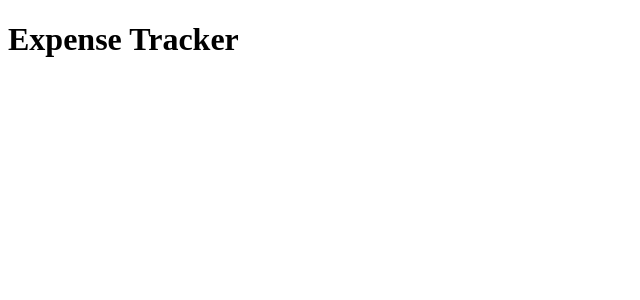
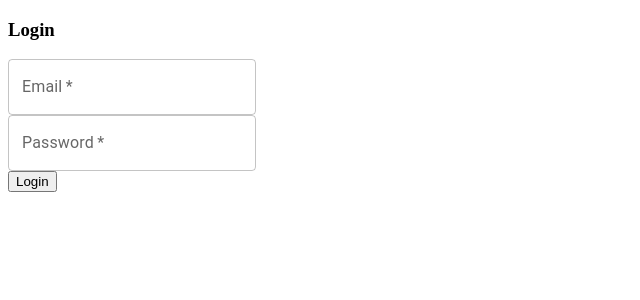
Before and after one commit to Dilkashpeshimam18/expenso-fullstack, a React (Create React App) app: page /login in a window 1280 px wide. Before the commit this address had no page. Shown: the top 300 px of the page, without its empty margins (0-640 px from the left). Built offline with nearby package versions, Linux system fonts and the light colour scheme.

Commit message:
added login form & functionality

```diff
--- a/src/App.js
+++ b/src/App.js
@@ -2,13 +2,16 @@ import React from 'react';
 import './App.css';
 import { Route, Routes } from 'react-router-dom'
 import SignUp from './components/SignUp/SignUp';
+import Login from './components/Login/Login';
+import Home from './components/Home/Home';
 
 function App() {
   return (
     <div className="app">
-      <h1>Expense Tracker</h1>
       <Routes>
+        <Route path='/' element={<Home />} />
         <Route path='/sign-up' element={<SignUp />} />
+        <Route path='/login' element={<Login />} />
       </Routes>
     </div>
   );
--- /dev/null
+++ b/src/components/Home/Home.js
@@ -0,0 +1,9 @@
+import React from 'react'
+
+const Home = () => {
+    return (
+        <div><h1>Welcome to Expense Tracker</h1></div>
+    )
+}
+
+export default Home
--- /dev/null
+++ b/src/components/Login/Login.js
@@ -0,0 +1,68 @@
+import React, { useState } from 'react'
+import TextField from '@mui/material/TextField';
+import { useNavigate } from 'react-router-dom';
+import axios from 'axios'
+
+const Login = () => {
+    const [email, setEmail] = useState('')
+    const [password, setPassword] = useState('')
+    const navigate = useNavigate()
+
+    const handleLogin = async (e) => {
+        e.preventDefault()
+        try {
+            const data = {
+                email: email,
+                password: password,
+                returnSecureToken: true
+            }
+            const response = await axios.post('https://identitytoolkit.googleapis.com/v1/accounts:signInWithPassword?key=AIzaSyDKj1Lc9A0JYGLuOTbYEr8SD-7ChLkI1Ys', data, {
+                headers: {
+                    'Content-Type': 'application/json',
+
+                }
+            })
+            if (response.data.idToken) {
+                let token = response.data.idToken
+                let email = response.data.email
+                localStorage.setItem('token', token)
+                localStorage.setItem('email', email)
+                alert('Login Successful!')
+                navigate('/')
+
+            }
+
+
+
+        } catch (err) {
+            console.log(err.message)
+            alert(err.message)
+        }
+    }
+    return (
+        <div>
+            <div className='signUp__container'>
+                <h3>Login</h3>
+                <div className='form__container'>
+                    <form onSubmit={handleLogin} className='signUp__form'>
+                        <div className='formInput__container'>
+                            <TextField className='form-input' id="outlined-basic" label="Email" type='email' variant="outlined" value={email} onChange={(e) => setEmail(e.target.value)} required />
+
+                        </div>
+                        <div className='formInput__container'>
+                            <TextField className='form-input' id="outlined-basic" label="Password" type='password' variant="outlined" value={password} onChange={(e) => setPassword(e.target.value)} required />
+
+                        </div>
+
+                        <div className='signUpButton__container'>
+                            <button type='submit' className='signUp-button'>Login</button>
+                        </div>
+
+                    </form>
+                </div>
+            </div>
+        </div>
+    )
+}
+
+export default Login
--- a/src/components/SignUp/SignUp.js
+++ b/src/components/SignUp/SignUp.js
@@ -2,12 +2,13 @@ import React, { useState } from 'react'
 import './SignUp.css'
 import TextField from '@mui/material/TextField';
 import axios from 'axios';
+import { useNavigate } from 'react-router-dom';
 
 const SignUp = () => {
     const [email, setEmail] = useState('')
     const [password, setPassword] = useState('')
     const [confirmPassword, setConfirmPassword] = useState('')
-
+    const navigate = useNavigate()
     const isPasswordConfirmed = (password, confimPassword) => {
         if (password && confimPassword && password === confimPassword) return true;
         return false;
@@ -26,7 +27,7 @@ const SignUp = () => {
                     returnSecureToken: true
 
                 }
-                const response = axios.post('https://identitytoolkit.googleapis.com/v1/accounts:signUp?key=AIzaSyDKj1Lc9A0JYGLuOTbYEr8SD-7ChLkI1Ys', data, {
+                const response = await axios.post('https://identitytoolkit.googleapis.com/v1/accounts:signUp?key=AIzaSyDKj1Lc9A0JYGLuOTbYEr8SD-7ChLkI1Ys', data, {
                     headers: {
                         'Content-Type': 'application/json',
 
@@ -37,6 +38,7 @@ const SignUp = () => {
                     setEmail('')
                     setPassword('')
                     setConfirmPassword('')
+                    navigate('/login')
                 })
                 console.log(response)
             }
```
Also changed, not shown: src/components/Home/Home.css (added), src/components/Login/Login.css (added).
